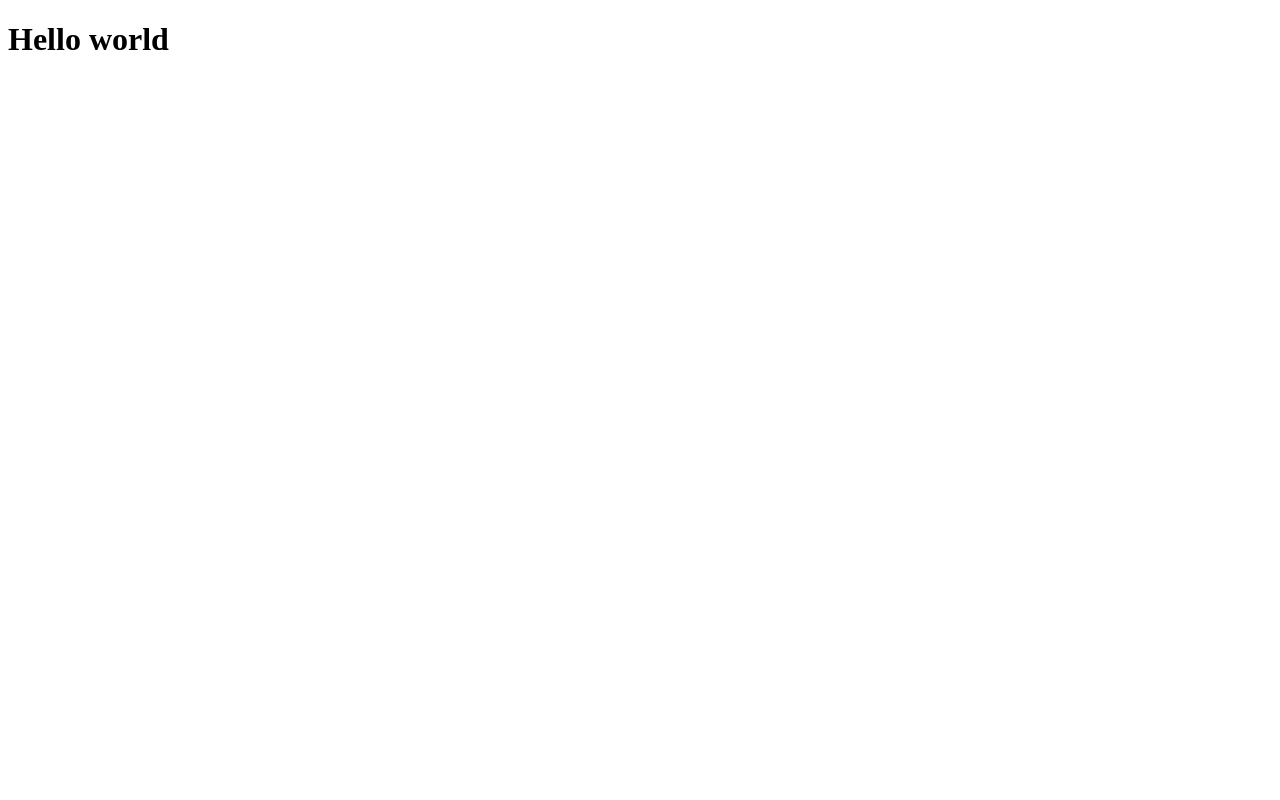
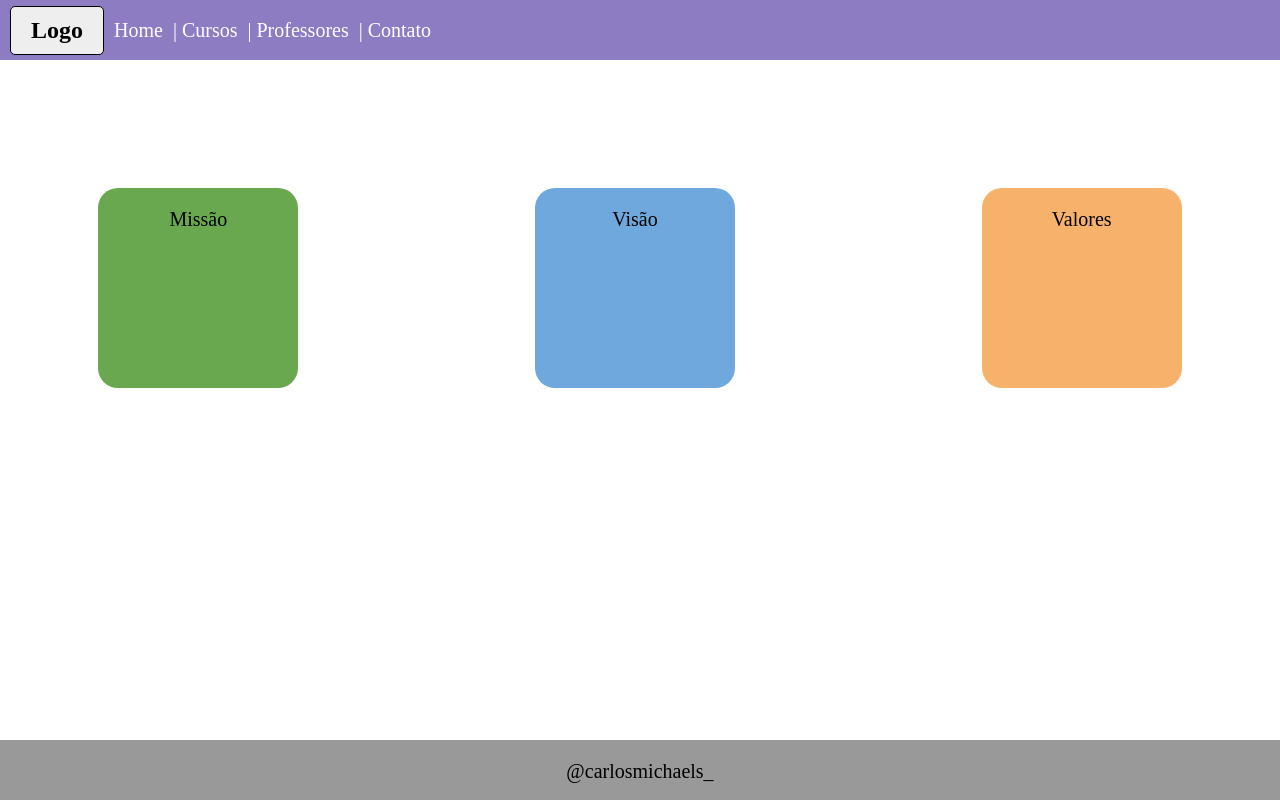
Before and after one commit to Seinenk/Web-1, a plain HTML site: page Web-1/index.html in a window 1280 px wide. Drawn offline with Linux system fonts and the light colour scheme.

Commit message:
third commit

```diff
--- a/Web-1/css/style.css
+++ b/Web-1/css/style.css
@@ -0,0 +1,137 @@
+* {
+    margin: 0;
+    padding: 0;
+    box-sizing: border-box;
+    list-style: none;
+}
+
+header {
+    display: flex;
+    flex-direction: row;
+    justify-content: space-between;
+    align-items: center;
+    background-color: #8E7CC3;
+    height: 60px;
+}
+
+nav {
+    display: flex;
+    flex-direction: row;
+    justify-content: space-between;
+    align-items: center;
+    background-color: #8E7CC3;
+    height: 100%;
+    margin-left: 10px;
+}
+
+.logo h2 {
+    background-color: #eeeeee;
+    color: black;
+    margin: 0;
+    align-items: center;
+    padding: 10px 20px 10px 20px;
+    border: 1px solid black;
+    border-radius: 5px;
+}
+
+.logo a {
+    color: black;
+    text-decoration: none;
+}
+
+.menu ul {
+    display: flex;
+}
+
+.menu li {
+    margin-left: 10px;
+    float:flex-end
+}
+
+.menu li a {
+    color: white;
+    text-decoration: none;
+    font-size: 20px;
+    padding: 0px;
+}
+
+
+.container {
+    margin-top: 10%;
+    display: flex;
+    flex-direction: row;
+    justify-content: space-around;
+    align-items: center;
+}
+
+.square1 {
+    background: #6aa84f;
+    height: 200px;
+    width: 200px;
+    margin-right: 40px;
+    border-radius: 20px;
+}
+
+.square1 p {
+    color: black;
+    font-size: 20px;
+    text-align: center;
+    padding-top: 20px;
+    margin: 0;
+}
+
+.square2 {
+    background: #6fa8dc;
+    height: 200px;
+    width: 200px;
+    margin-right: 40px;
+    border-radius: 20px;
+    float: center;
+}
+
+.square2 p {
+    color: black;
+    font-size: 20px;
+    text-align: center;
+    padding-top: 20px;
+    margin: 0;
+}
+
+.square3 {
+    background: #f6b26b;
+    height: 200px;
+    width: 200px;
+    margin-left: 10px;
+    border-radius: 20px;
+}
+
+.square3 p {
+    color: black;
+    font-size: 20px;
+    text-align: center;
+    padding-top: 20px;
+    margin: 0;
+}
+
+footer {
+    background: #999999;
+    height: 60px;
+    width: 100%;
+    position: fixed;
+    bottom: 0;
+    left: 0;
+    z-index: 999;
+}
+
+footer p {
+    color: black;
+    font-size: 20px;
+    text-align: center;
+    padding-top: 20px;
+    margin: 0;
+}
+
+footer > p > a {
+    color: black;
+    text-decoration: none;
+}
--- a/Web-1/index.html
+++ b/Web-1/index.html
@@ -8,6 +8,28 @@
     <title>Atividade</title>
 </head>
 <body>
-    <h1>Hello world</h1>
+    <header>
+        <nav>
+            <div class="logo">
+                <a href="#"><h2>Logo</h2></a>
+            </div>
+
+            <div class="menu">
+                <ul>
+                    <li><a href="#">Home</a> </li>
+                    <li><a href="#">| Cursos</a> </li>
+                    <li><a href="#">| Professores</a> </li>
+                    <li><a href="#">| Contato</a></li>
+                </ul>
+            </div>
+        </nav>
+    </header>
+    <main></main>
+        <div class="container">
+            <div class="square1"> <p>Missão</p> </div>
+            <div class="square2"> <p>Visão</p> </div>
+            <div class="square3"> <p>Valores</p> </div>
+        </div>
+    <footer> <p><a href="https://www.instagram.com/carlosmichaels_/" target="_blank">@carlosmichaels_</a></p> </footer>
 </body>
 </html>
```
Also changed, not shown: Web-1/images/-21602265961pdgsabgogw.png (deleted), Web-1/images/Genshin_Impact_wordmark.svg.png (deleted).
